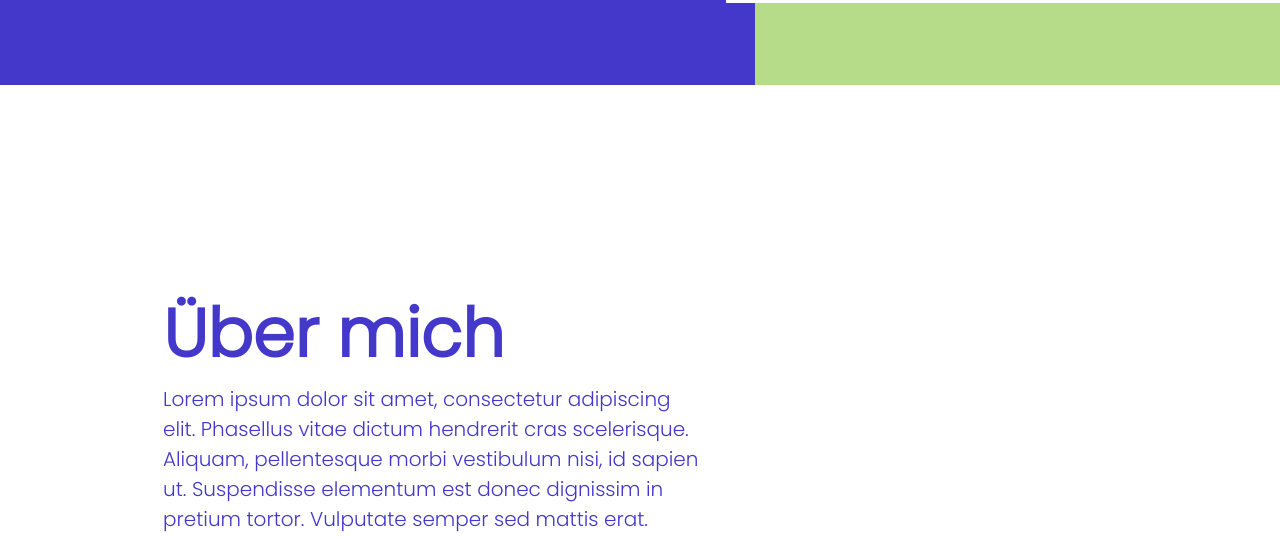
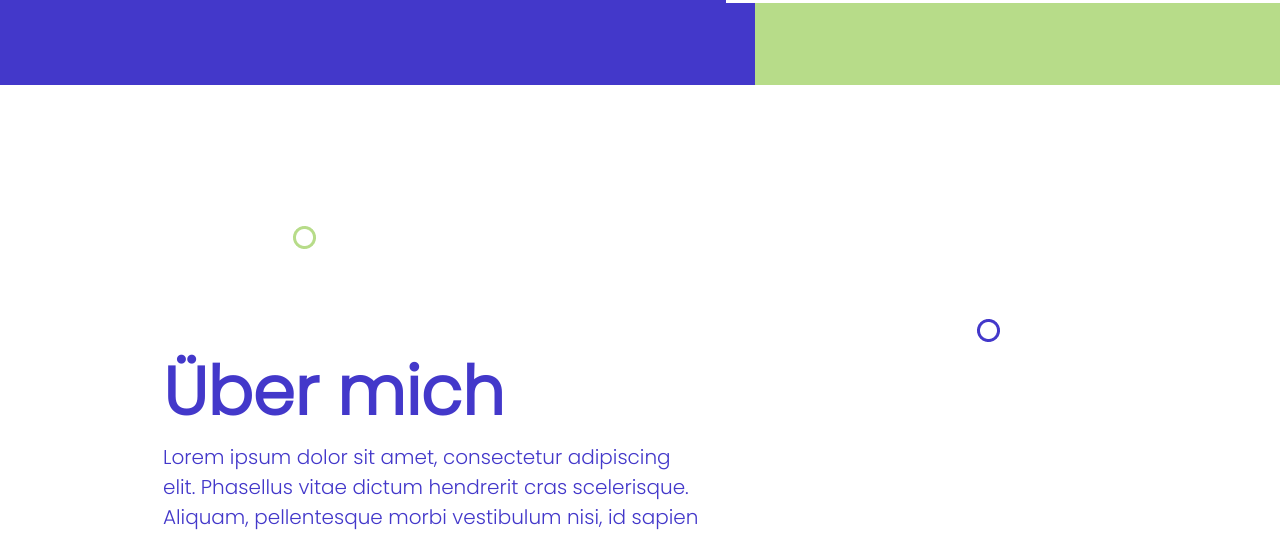
Before and after one commit to rizvan555/protfolio-with-flexbox, a plain HTML site: page index.html in a window 1280 px wide. Shown: the part 778-1315 px from the top of the page. Drawn offline with Linux system fonts and the light colour scheme.

Commit message:
added new icons

```diff
--- a/assets/css/style.css
+++ b/assets/css/style.css
@@ -58,7 +58,6 @@ main {
   padding: 80px 0;
   margin-left: -50px;
   position: relative;
-
 }
 .main__vector3 {
   width: 61px;
@@ -138,7 +137,17 @@ main {
   height: 100vh;
   padding-left: 163px;
 }
-
+.section2__ellipse3 {
+  width: 23px;
+  height: 23px;
+  margin: 0px 0px 70px 130px;
+}
+.section2__ellipse4 {
+  width: 23px;
+  height: 23px;
+  align-self: flex-end;
+  margin-right: -300px;
+}
 #section2 h1 {
   font-weight: 700;
   font-size: 67px;
--- a/index.html
+++ b/index.html
@@ -66,6 +66,16 @@
     </section>
 
     <section id="section2">
+      <img
+        class="section2__ellipse3"
+        src="./assets/resource/icons/Ellipse3.png"
+        alt=""
+      />
+      <img
+        class="section2__ellipse4"
+        src="./assets/resource/icons/Ellipse4.png"
+        alt=""
+      />
       <h1>Über mich</h1>
       <p>
         Lorem ipsum dolor sit amet, consectetur adipiscing elit. Phasellus vitae
```
